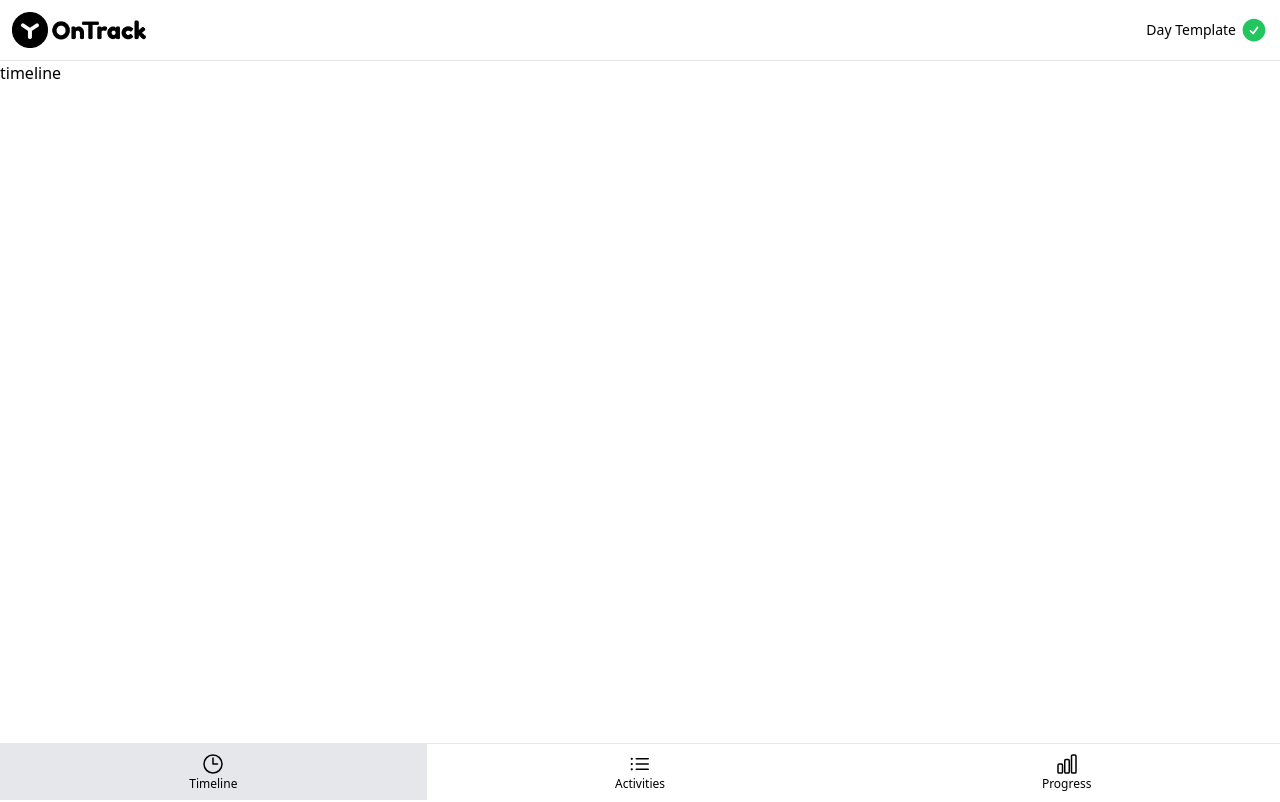
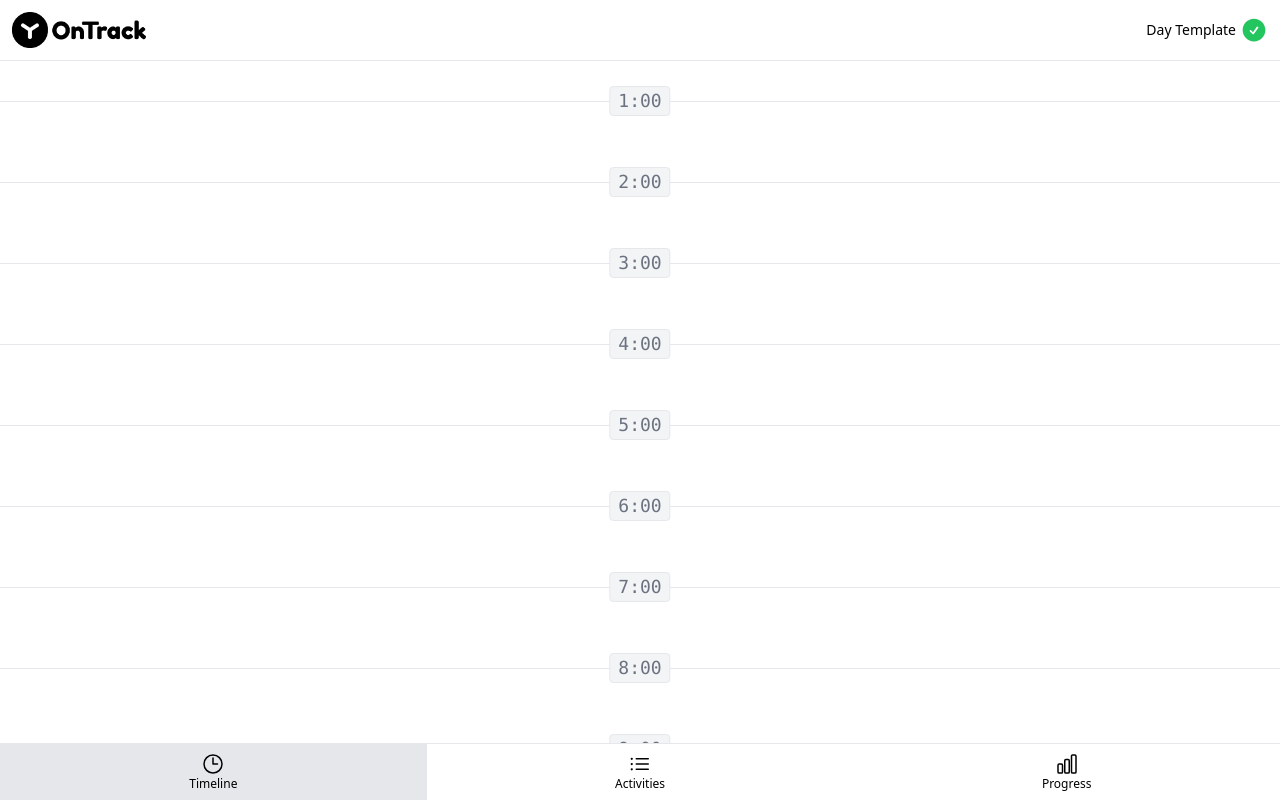
Before and after one commit to hel1yeah/HellProgressiveTimeTrack, a Vue app: page /#timeline in a window 1280 px wide. Shown: the top 802 px of the page. Built offline with nearby package versions, Linux system fonts and the light colour scheme.

Commit message:
feat: components timelines add functions

```diff
--- a/src/App.vue
+++ b/src/App.vue
@@ -13,18 +13,9 @@ import {
   page_progress
 } from '@/common/constants.js'
 
+import { normalizePageHash } from '@/common/functions.js'
+
 const currentPage = ref(normalizePageHash())
-
-function normalizePageHash() {
-  const hash = window.location.hash.slice(1)
-
-  if ([page_timeline, page_activities, page_progress].includes(hash)) {
-    return hash
-  }
-
-  window.location.hash = page_timeline
-  return page_timeline
-}
 
 const onChangePageHandler = (page) => {
   currentPage.value = page
@@ -32,7 +23,7 @@ const onChangePageHandler = (page) => {
 </script>
 
 <template>
-  <TheHeader @go-to="onChangePageHandler($event)" />
+  <TheHeader @go-to="onChangePageHandler" />
 
   <main class="flex flex-grow flex-col">
     <TheTimeline v-show="currentPage === page_timeline" />
@@ -40,7 +31,7 @@ const onChangePageHandler = (page) => {
     <TheProgress v-show="currentPage === page_progress" />
   </main>
 
-  <TheNav @navigate="onChangePageHandler($event)" :current-page="currentPage" />
+  <TheNav @navigate="onChangePageHandler" :current-page="currentPage" />
 </template>
 
 <style scoped></style>
--- a/src/common/constants.js
+++ b/src/common/constants.js
@@ -1,3 +1,17 @@
 export const page_timeline = 'timeline'
 export const page_activities = 'activities'
 export const page_progress = 'progress'
+
+import {
+  ClockIcon,
+  ListBulletIcon,
+  ChartBarIcon
+} from '@heroicons/vue/24/outline'
+
+export const NAV_ITEMS = {
+  [page_timeline]: ClockIcon,
+  [page_activities]: ListBulletIcon,
+  [page_progress]: ChartBarIcon
+}
+
+export const HOURS_IN_DAY = 24
--- /dev/null
+++ b/src/common/functions.js
@@ -0,0 +1,29 @@
+import {
+  page_timeline,
+  page_activities,
+  page_progress,
+  HOURS_IN_DAY
+} from '@/common/constants.js'
+
+function normalizePageHash() {
+  const hash = window.location.hash.slice(1)
+
+  if ([page_timeline, page_activities, page_progress].includes(hash)) {
+    return hash
+  }
+
+  window.location.hash = page_timeline
+  return page_timeline
+}
+
+function generateTimelineItems() {
+  const timelineItems = []
+  for (let hour = 1; hour <= HOURS_IN_DAY; hour++) {
+    timelineItems.push({
+      hour
+    })
+  }
+  return timelineItems
+}
+
+export { normalizePageHash, generateTimelineItems }
--- a/src/components/TheNav.vue
+++ b/src/components/TheNav.vue
@@ -1,22 +1,5 @@
 <script setup>
-import {
-  ClockIcon,
-  ListBulletIcon,
-  ChartBarIcon
-} from '@heroicons/vue/24/outline'
-
-import {
-  page_timeline,
-  page_activities,
-  page_progress
-} from '@/common/constants.js'
-
-const navItems = {
-  [page_timeline]: ClockIcon,
-  [page_activities]: ListBulletIcon,
-  [page_progress]: ChartBarIcon
-}
-
+import { NAV_ITEMS } from '@/common/constants.js'
 defineProps(['currentPage'])
 const emit = defineEmits(['navigate'])
 const onChangePage = (payload) => {
@@ -29,7 +12,7 @@ import NavItem from '@/components/NavItem.vue'
   <nav class="sticky bottom-0 z-50 bag bg-white text-3x1">
     <ul class="flex items-center justify-around border-t">
       <NavItem
-        v-for="(icon, page) in navItems"
+        v-for="(icon, page) in NAV_ITEMS"
         :key="page"
         :href="`#${page}`"
         :class="{ 'bg-gray-200 pointer-events-none': page === currentPage }"
--- a/src/pages/TheTimeline.vue
+++ b/src/pages/TheTimeline.vue
@@ -1,3 +1,22 @@
+<script setup>
+import { generateTimelineItems } from '@/common/functions.js'
+const timelineItems = generateTimelineItems()
+</script>
+
 <template>
-  <h1>timeline</h1>
+  <div class="mt-10">
+    <ul>
+      <li
+        v-for="{ hour } in timelineItems"
+        :key="hour"
+        class="relative flex flex-col gap-2 border-t border-gray-200 py-10 px-4"
+      >
+        <a
+          href="#"
+          class="absolute -top-4 left-1/2 -translate-x-1/2 rounded border bg-gray-100 px-2 font-mono text-lg text-gray-500 border-radius-2"
+          >{{ hour }}:00</a
+        >
+      </li>
+    </ul>
+  </div>
 </template>
```
